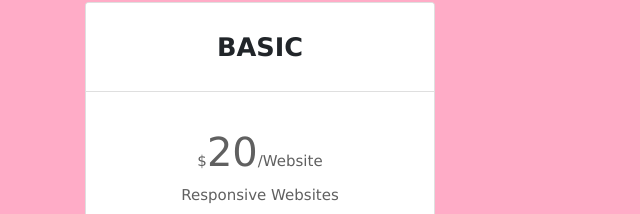
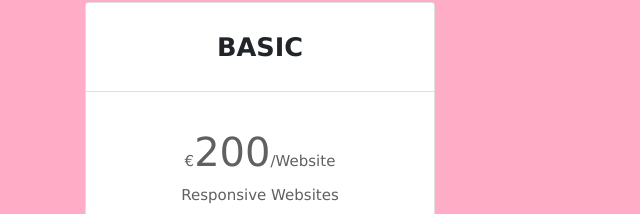
Before and after one commit to Salehkhatib/Developer-Page, a plain HTML site: page index.html in a window 1280 px wide. Shown: the part 2152-2366 px from the top of the page, 0-640 px from the left. Drawn offline with nearby package versions, Linux system fonts and the light colour scheme.

Commit message:
developer

```diff
--- a/index.html
+++ b/index.html
@@ -246,13 +246,14 @@
             <div class="card text-center">
               <div class="card-header">BASIC</div>
               <div class="card-body">
-                <li>$<span class="money">20</span>/Website</li>
+                <li>€<span class="money">200</span>/Website</li>
                 <li>Responsive Websites</li>
                 <li>Domain Name Free</li>
                 <li>Mobile Friendly</li>
                 <li>Webmail SUpport</li>
                 <li>Customer Support 24/7</li>
               </div>
+
               <div class="card-footer">
                 <a href="#">Purchase</a>
               </div>
```
